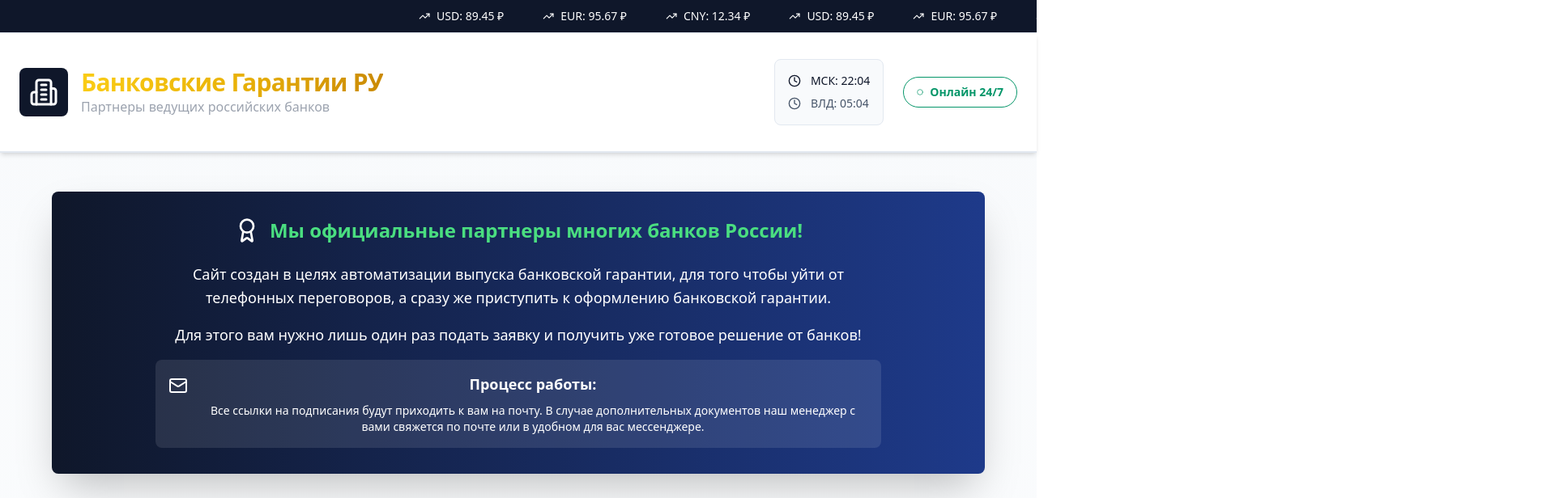
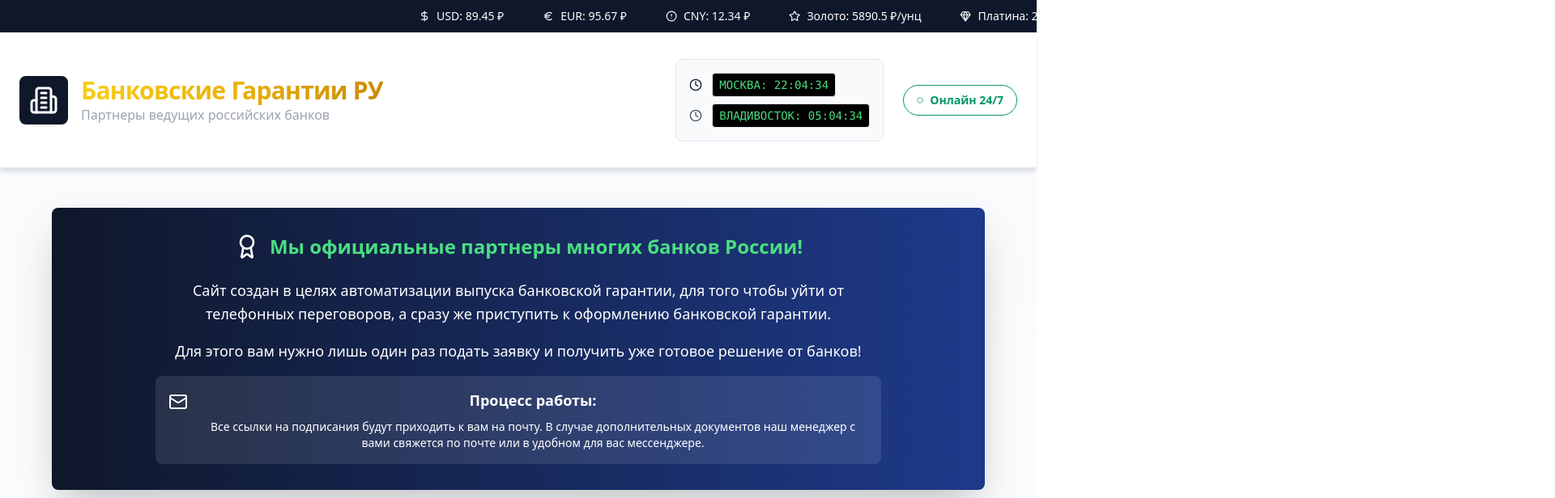
Before and after one commit to tkalyuzhnii-debug/ai-bank-guarantees, a React (Vite) app: page / in a window 1280 px wide. Shown: the top 616 px of the page at 81% size, 1920 px wide, since content can reach past the window. Built offline with nearby package versions, Linux system fonts and the light colour scheme.

Commit message:
Часы, курсы валют и гарантии

```diff
--- a/src/pages/Index.tsx
+++ b/src/pages/Index.tsx
@@ -14,8 +14,23 @@ const Index = () => {
   const [currencyRates] = useState({
     usd: 89.45,
     eur: 95.67,
-    cny: 12.34
+    cny: 12.34,
+    gold: 5890.50,
+    platinum: 2845.30
   });
+
+  const [bankRates] = useState([
+    { bank: 'Сбербанк', rate: '1.5%' },
+    { bank: 'ВТБ', rate: '1.7%' },
+    { bank: 'Газпромбанк', rate: '1.8%' },
+    { bank: 'Альфа-Банк', rate: '2.0%' },
+    { bank: 'Россельхозбанк', rate: '1.9%' },
+    { bank: 'Открытие', rate: '2.1%' },
+    { bank: 'Промсвязьбанк', rate: '2.2%' },
+    { bank: 'МКБ', rate: '2.0%' },
+    { bank: 'Росбанк', rate: '1.8%' },
+    { bank: 'Райффайзенбанк', rate: '1.6%' }
+  ]);
 
   const [selectedGuaranteeType, setSelectedGuaranteeType] = useState('');
   const [federalLaw, setFederalLaw] = useState('');
@@ -186,29 +201,31 @@ Email для связи: garantiya25@mail.ru
       <div className="bg-bank-navy text-white py-2.5 border-b border-bank-silver">
         <div className="animate-marquee whitespace-nowrap flex space-x-12 text-sm font-medium">
           <span className="flex items-center gap-2">
-            <Icon name="TrendingUp" size={14} />
+            <Icon name="DollarSign" size={14} />
             USD: {currencyRates.usd} ₽
           </span>
           <span className="flex items-center gap-2">
-            <Icon name="TrendingUp" size={14} />
+            <Icon name="Euro" size={14} />
             EUR: {currencyRates.eur} ₽
           </span>
           <span className="flex items-center gap-2">
-            <Icon name="TrendingUp" size={14} />
+            <Icon name="Yen" size={14} />
             CNY: {currencyRates.cny} ₽
           </span>
           <span className="flex items-center gap-2">
-            <Icon name="TrendingUp" size={14} />
-            USD: {currencyRates.usd} ₽
+            <Icon name="Star" size={14} />
+            Золото: {currencyRates.gold} ₽/унц
           </span>
           <span className="flex items-center gap-2">
-            <Icon name="TrendingUp" size={14} />
-            EUR: {currencyRates.eur} ₽
+            <Icon name="Gem" size={14} />
+            Платина: {currencyRates.platinum} ₽/унц
           </span>
-          <span className="flex items-center gap-2">
-            <Icon name="TrendingUp" size={14} />
-            CNY: {currencyRates.cny} ₽
-          </span>
+          {bankRates.map((bank, idx) => (
+            <span key={idx} className="flex items-center gap-2">
+              <Icon name="Building2" size={14} />
+              {bank.bank}: от {bank.rate}
+            </span>
+          ))}
         </div>
       </div>
 
@@ -232,14 +249,14 @@ Email для связи: garantiya25@mail.ru
                 <div className="text-sm space-y-2">
                   <div className="flex items-center gap-3">
                     <Icon name="Clock" size={16} className="text-bank-navy" />
-                    <span className="text-bank-navy font-medium">
-                      МСК: {moscowTime.toLocaleTimeString('ru-RU', { hour: '2-digit', minute: '2-digit' })}
+                    <span className="text-bank-navy font-medium font-mono bg-black text-green-400 px-2 py-1 rounded border">
+                      МОСКВА: {moscowTime.toLocaleTimeString('ru-RU', { hour: '2-digit', minute: '2-digit', second: '2-digit' })}
                     </span>
                   </div>
                   <div className="flex items-center gap-3">
                     <Icon name="Clock" size={16} className="text-bank-slate" />
-                    <span className="text-bank-slate font-medium">
-                      ВЛД: {vladTime.toLocaleTimeString('ru-RU', { hour: '2-digit', minute: '2-digit' })}
+                    <span className="text-bank-slate font-medium font-mono bg-black text-green-400 px-2 py-1 rounded border">
+                      ВЛАДИВОСТОК: {vladTime.toLocaleTimeString('ru-RU', { hour: '2-digit', minute: '2-digit', second: '2-digit' })}
                     </span>
                   </div>
                 </div>
```
